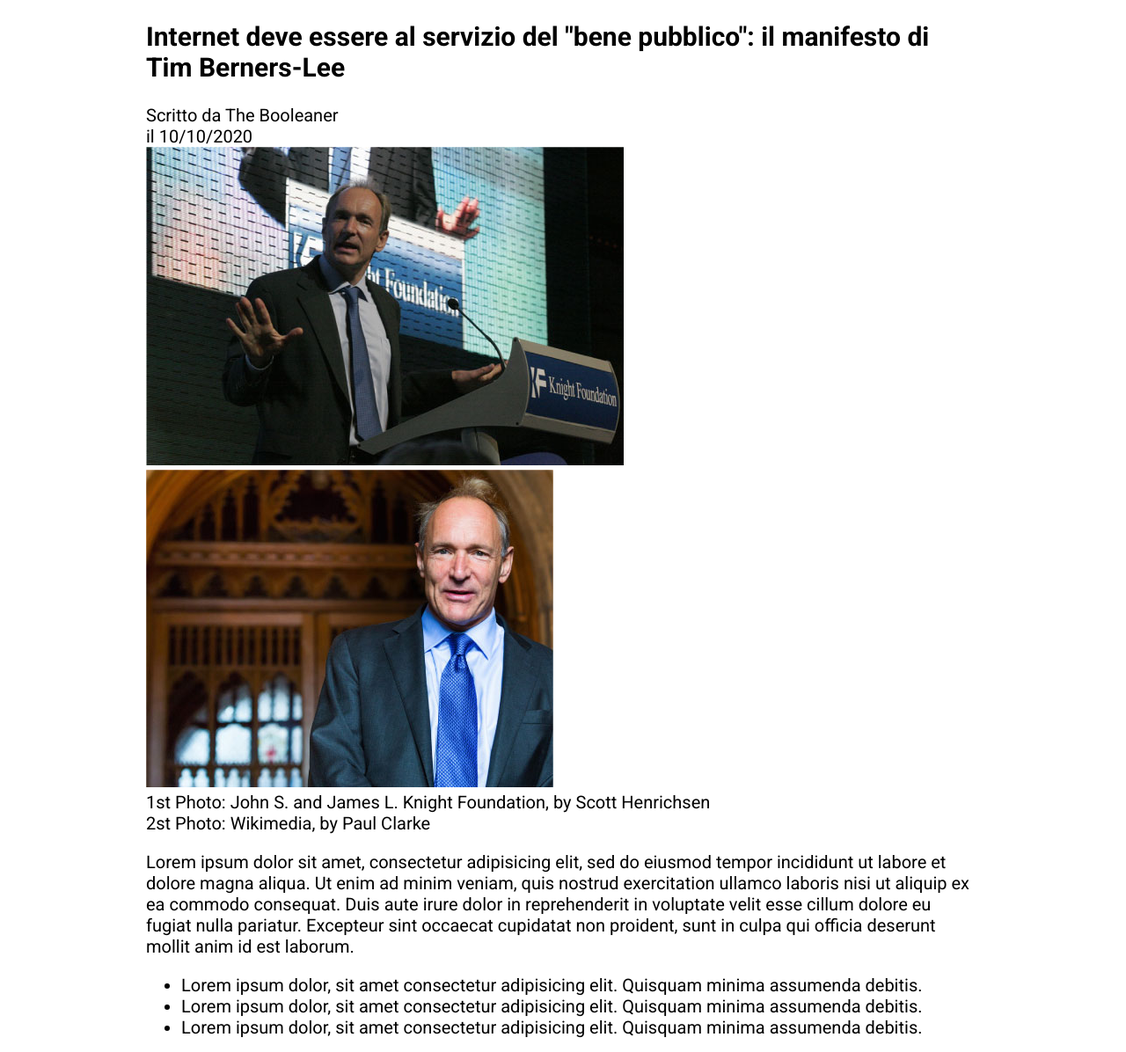
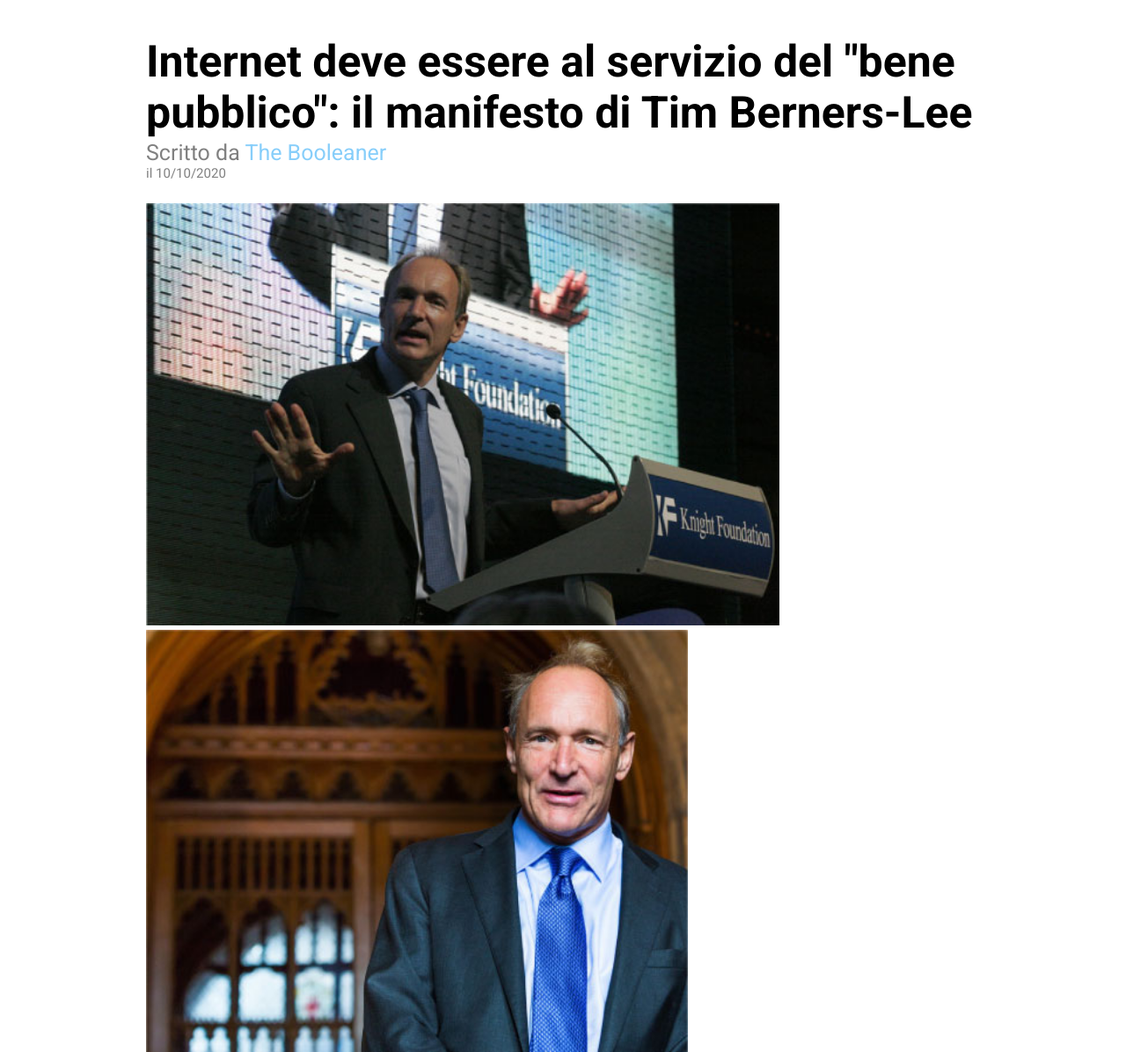
Before and after one commit to NiccoCorsini/html-css-booleaner, a website: page index.html in a window 1280 px wide. Shown: the part 135-1331 px from the top of the page at 88% size. Drawn offline with Linux system fonts and the light colour scheme.

Commit message:
css first main section added

```diff
--- a/css/style.css
+++ b/css/style.css
@@ -20,3 +20,42 @@ header {
 header .container img {
   width: 19%;
 }
+
+/* MAIN */
+
+.title {
+  font-size: 50px;
+  margin-bottom: 2px;
+}
+
+.subtitle {
+  font-size: 25px;
+}
+
+.subtitle2 {
+  font-size: 15px;
+  margin-bottom: 25px;
+}
+
+.grey-text {
+  color: #808080;
+}
+
+.cyan-text {
+  color: lightskyblue;
+}
+
+/* TIM PICS */
+
+.tim {
+  height: 480px;
+}
+
+.photo-subtitle {
+  font-size: 15px;
+  font-weight: 700;
+}
+
+.highlight {
+  background-color: yellow;
+}
```
